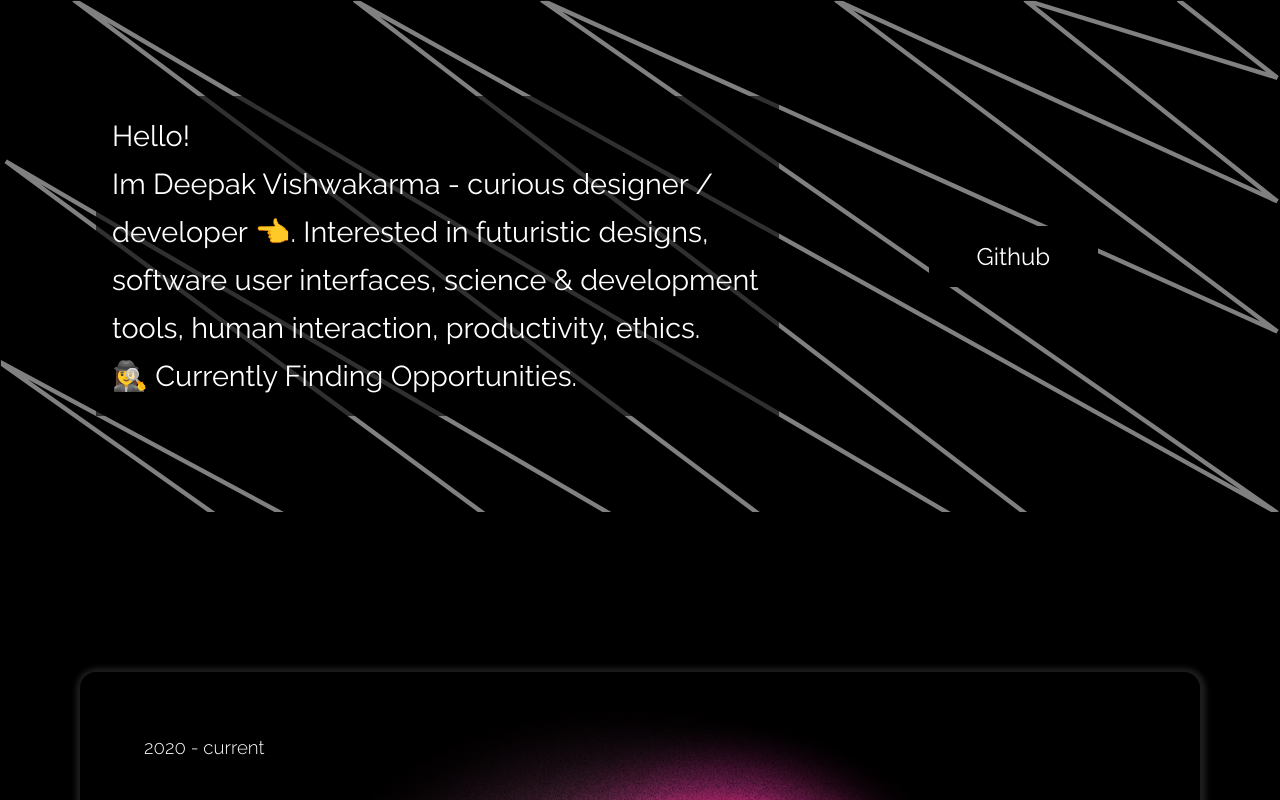
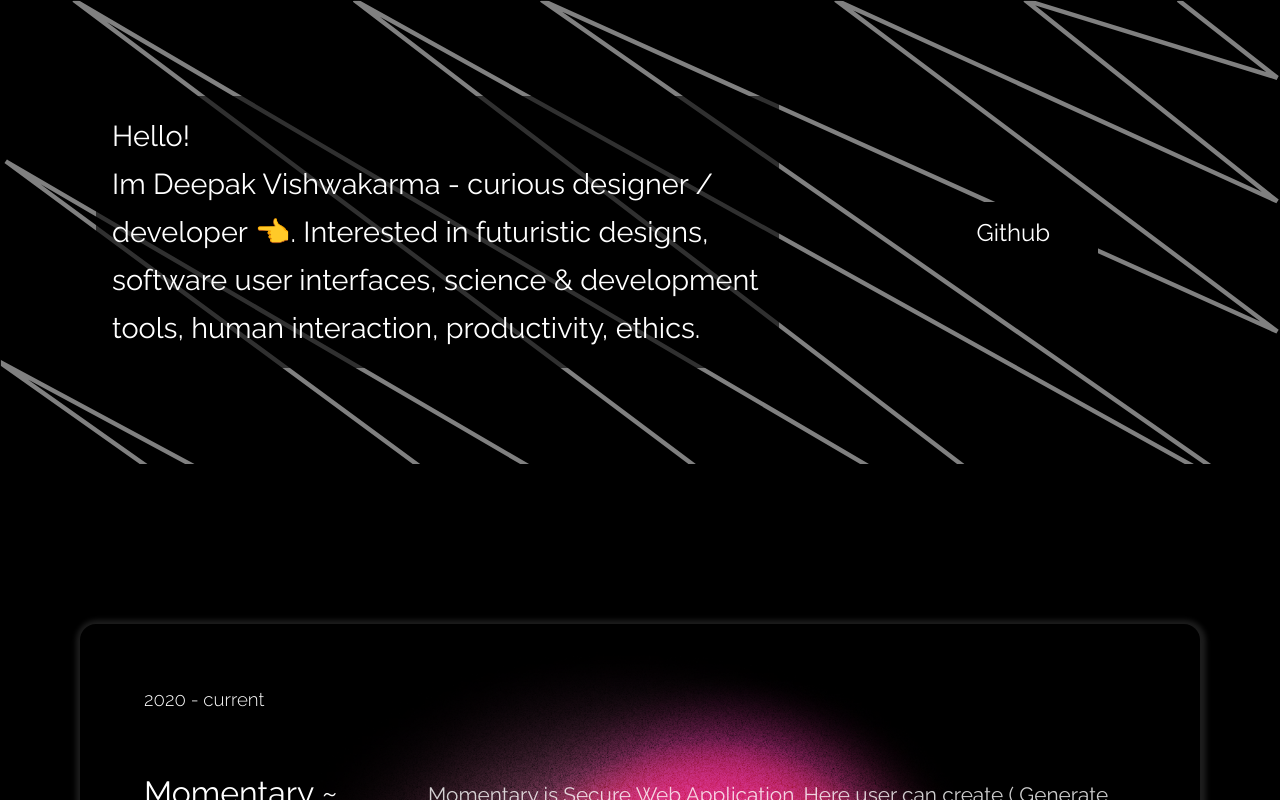
Before and after one commit to deepakvishwakarma-hh/frontend-artist, a Next.js app: page / in a window 1280 px wide. Shown: the top 800 px of the page. Built offline with nearby package versions, Linux system fonts and the light colour scheme.

Commit message:
CMS update

```diff
--- a/templates/introduction/index.tsx
+++ b/templates/introduction/index.tsx
@@ -14,8 +14,7 @@ const Introduction = () => {
             <div className={classes.texts}>
                 <motion.p variants={varients} animate="animate" initial="initial">Hello! <br />
                     Im Deepak Vishwakarma -  curious designer /  developer 👈. Interested in futuristic designs, software user interfaces, science  & development tools, human interaction,
-                    productivity, ethics. <br />
-                    🕵️‍♀️ Currently Finding Opportunities. </motion.p>
+                    productivity, ethics. </motion.p>
             </div>
             <div className={classes.more}>
                 <a href="https://github.com/deepakvishwakarma-hh" target={"_parent"}>  Github</a>
```
